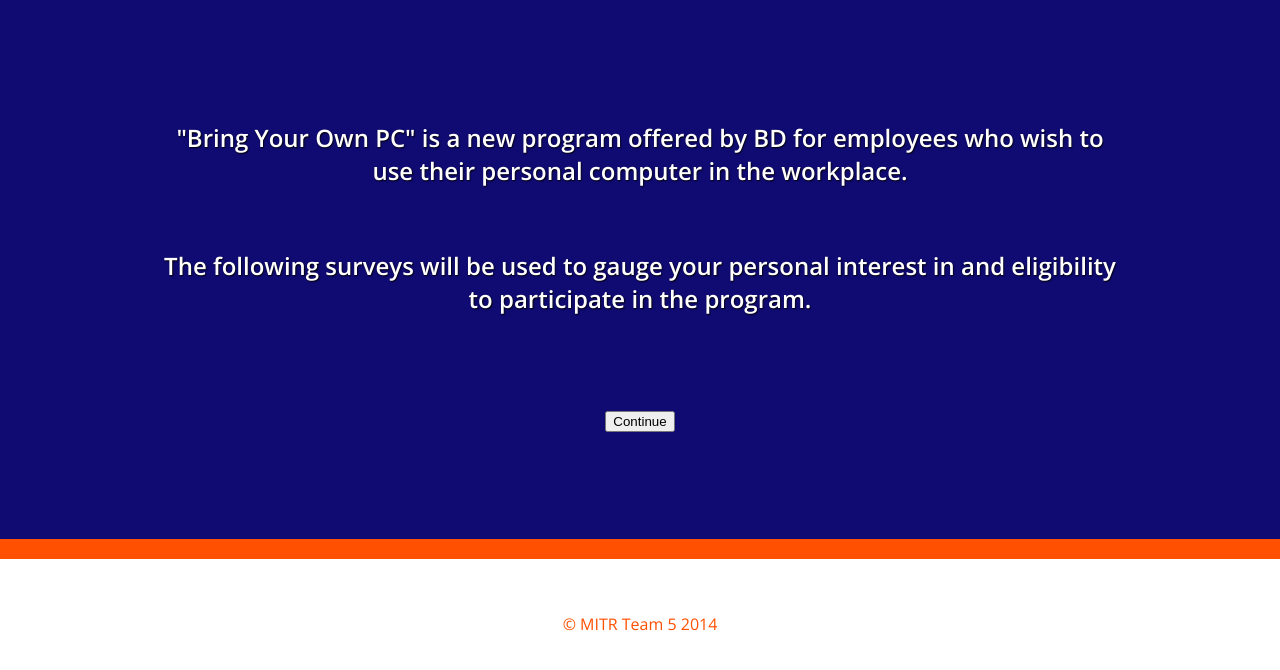
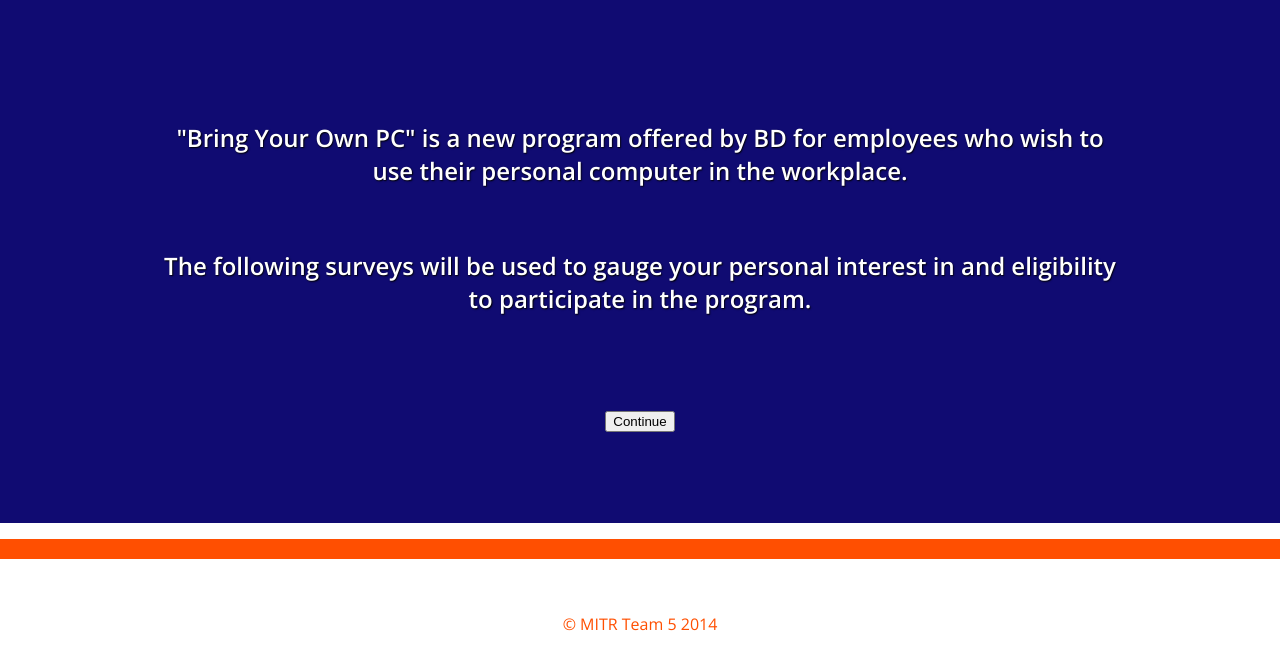
Before and after one commit to MITR-Team5/BYOPC, a PHP site: page /survey.php in a window 1280 px wide. Shown: the part 130-800 px from the top of the page. Run offline with PHP 8.4, Linux system fonts and the light colour scheme; a user stored in the database is signed in; data comes from the database, SQL or seed files in the repository; some libraries are stand-ins or nearby versions.

Commit message:
content height was too big

```diff
--- a/css/survey.css
+++ b/css/survey.css
@@ -71,7 +71,7 @@ body{
   padding-bottom: 4%;
   font-family: 'Open Sans', sans-serif;
   text-align: center;
-  min-height:400px;
+  min-height: 300px;
 }
 
 #footer{
```
